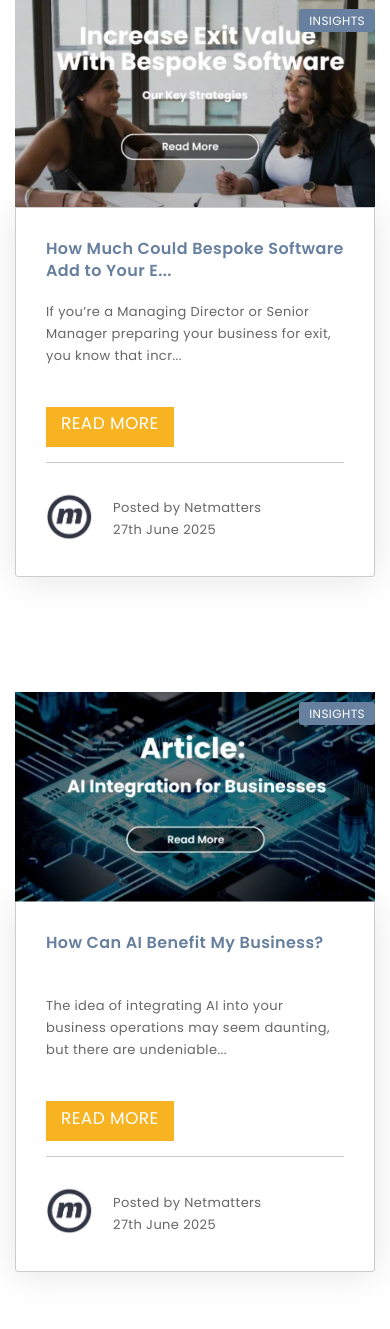
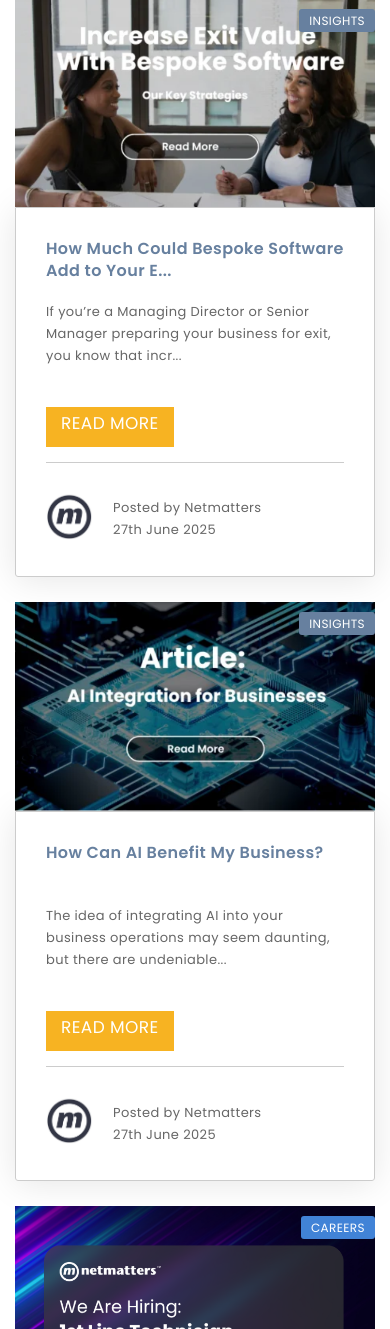
Before and after one commit to Rootytootyfrooty/NetMatters-SCS-Assessment1, a PHP site: page / in a window 390 px wide. Shown: the part 5171-6500 px from the top of the page. Run offline with PHP 8.4, Linux system fonts and the light colour scheme; some web fonts are replaced.

Commit message:
More little tweaks
Fixed mobile view spacing issues in the news section, social media buttons in footer now 2 x 2 at the appropriate screen width.
sorted most of the colour/hover effects on the tooltips and in the news section.
Fixed font and the console warnings are now gone!

```diff
--- a/SCSS/layout/_carousel.scss
+++ b/SCSS/layout/_carousel.scss
@@ -145,11 +145,9 @@
     h4 {
         margin: 0;
     }
-
     img {
         align-self: center;
         max-height: rem(70);
-        // padding: 0 rem(20);
         filter: grayscale(1);
         opacity: 0.8;
         &:hover {
@@ -170,10 +168,7 @@
     position: absolute;
     flex-direction: column;
     align-items: center;
-
     left: 50%;
-    // left: -200px;
-    // right: -200px;
     bottom: calc(100% + 40px);
     transform: translateX(-50%);
     display: none;
@@ -185,6 +180,9 @@
     border: 3px solid $bg-midnight;
     text-align: center;
 }
+// .popup > * {
+//     transform: translateY(40px);
+// }
 .logo-tri::after {
     content: "";
     display: none;
@@ -193,10 +191,10 @@
     border-width: rem(35) rem(35) 0;
     border-style: solid;
     position: absolute;
-    // bottom: calc(10px + 40px);
-    // bottom: 50px;
     top: -41px;
     left: calc(50% - 36px);
+    pointer-events: auto;
+    padding-bottom: 40px;
 }
 
 // //breakpoints
--- a/SCSS/layout/_footer.scss
+++ b/SCSS/layout/_footer.scss
@@ -80,21 +80,31 @@ footer {
     margin-bottom: 26px;
 }
 .list-soc {
+    width: 320px;
     display: flex;
     flex-direction: row;
     justify-content: flex-start;
     fill: $bg-white;
+    flex-wrap: wrap;
     li {
+        // flex: 45%;
         display: flex;
         justify-content: center;
         align-items: center;
-        width: 65px;
+        width: 109px;
         height: 55px;
         background-color: $wel-black;
         margin-right: 10px;
         margin-bottom: 10px;
         padding: 12px 22px 16px;
     }
+    @include xs {
+        flex-wrap: nowrap;
+        li {
+            width: 65px;
+        }
+    }
+
     a {
         display: flex;
         justify-content: center;
--- a/SCSS/layout/_news.scss
+++ b/SCSS/layout/_news.scss
@@ -10,6 +10,7 @@
         justify-content: center;
         text-decoration: none;
         color: $bg-midnight;
+        margin-top: 2px;
         &:hover {
             text-decoration: underline;
         }
@@ -64,18 +65,31 @@
     display: none;
 }
 .news-sec {
+    max-height: 2800px;
     display: flex;
     flex-direction: column;
     padding: rem(32) 0 rem(50) 0;
     margin: 0 auto;
     justify-content: center;
+    row-gap: 25px;
+    box-sizing: border-box;
     .article {
         display: block;
-        height: 100%;
+        height: auto;
         width: 100%;
     }
+    // @include xs {
+    //     row-gap: 90px;
+    // }
     @include sm {
         flex-direction: row;
+        // gap: 80px;
+        margin-bottom: 20px;
+        padding-bottom: 20px;
+        .news-link {
+            margin-bottom: 20px;
+            padding-bottom: 20px;
+        }
         .article {
             height: rem(569);
         }
@@ -127,10 +141,12 @@
 .grey {
     color: $dev-grey;
 }
-.blue:hover {
-        background-color: $btn-blue-hover;
+.blue {
+    color: $support-blue;
 }
-
+.bluen:hover {
+    background-color: $btn-blue-hover;
+}
 .yell:hover {
         background-color: $btn-yell-hover;
 }
@@ -138,35 +154,6 @@
 .green:hover {
         background-color: $btn-green-hover;
 }
-// .news-sec {
-//     display: flex;
-//     flex-direction: column;
-//     padding: rem(32) 0 rem(50) 0;
-//     margin: 0 auto;
-//     justify-content: center;
-//     @include sm {
-//         flex-direction: row;
-//         #article3 {
-//             display: none;
-//         }
-//         .news-link {
-//             object-fit: fill;
-//         }
-//     }
-//     @include md {
-//         .news-link {
-//             width: 455px;
-//         }
-//     }
-//     @include lg {
-//         .news-link {
-//             width: 370px;
-//         }
-//         .art3 {
-//             display: initial;
-//         }
-//     }
-// }
 
 .news-link:hover {
     cursor: pointer;
@@ -174,12 +161,11 @@
 .news-link {
     position: relative;
     margin: 0 rem(15);
-    // margin-bottom: 2rem;
     top: 0;
     transition: top 0.5s ease;
-    height: rem(693);
+    max-height: fit-content;
     @include sm {
-            height: rem(569);
+        height: rem(569);
     }
     @include md {
         width: 455px;
--- a/SCSS/themes/_fonts.scss
+++ b/SCSS/themes/_fonts.scss
@@ -1,17 +1,4 @@
-@font-face {
-    font-family: 'Poppins';
-    font-style: normal;
-    font-weight: 400;
-    font-display: swap;
-    src: url('assets/fonts/poppins-v15-latin-regular.woff2') format('woff2');
-}
-@font-face {
-    font-family: 'Poppins';
-    font-style: normal;
-    font-weight: 600;
-    font-display: swap;
-    src: url('assets/fonts/poppins-v15-latin-600.woff2') format('woff2');
-}
+
 
 body {
     font-family: 'Poppins', sans-serif;
--- a/index.html
+++ b/index.html
@@ -9,13 +9,10 @@
         <link rel="icon" type="image/png" sizes="32x32" href="/favicons/favicon-32x32.png">
         <link rel="icon" type="image/png" sizes="16x16" href="/favicons/favicon-16x16.png">
         <link rel="manifest" href="/favicons/site.webmanifest">
-        <link rel="preload" href="assets/fonts/poppins-v15-latin-regular.woff2" as="font" type="font/woff2" crossorigin="">
-        <link rel="preload" href="assets/fonts/poppins-v15-latin-600.woff2" as="font" type="font/woff2" crossorigin="">
-        <link href="https://fonts.googleapis.com/css?family=Poppins" rel="stylesheet">
-        <link rel="stylesheet" type="text/css" href="https://fonts.googleapis.com/css?family=Poppins">
-        <style>
+        <link href="https://fonts.googleapis.com/css2?family=Poppins:wght@400;600&display=swap" rel="stylesheet">
+        <!-- <style>
             @import url('https://fonts.googleapis.com/css2?family=Poppins:wght@600&display=swap');
-        </style>
+        </style> -->
         <title>
         Full Service Digital Agency | Cambridgeshire & Norfolk | Netmatters
         </title>
@@ -579,7 +576,7 @@
                         <div class="popup cs5"><h4>Girl Guiding Anglia</h4>
                             <p>Girl Guiding Anglia is part of Girlguiding, the UK's leading charity for girls and young women in
                             the UK.</p>
-                            <a href="#" class="logo-btn btn-sm--support-blue blue">View Our Case Study<img src="img/icons/SVG/arrow-wh.svg" alt="arrow icon" class="arrow arrow-right"></a>
+                            <a href="#" class="logo-btn btn-sm--support-blue bluen">View Our Case Study<img src="img/icons/SVG/arrow-wh.svg" alt="arrow icon" class="arrow arrow-right"></a>
                         </div>
                         <div class="logo-tri"></div>
                     </div>
```
Also changed, not shown: CSS/styles.css.
